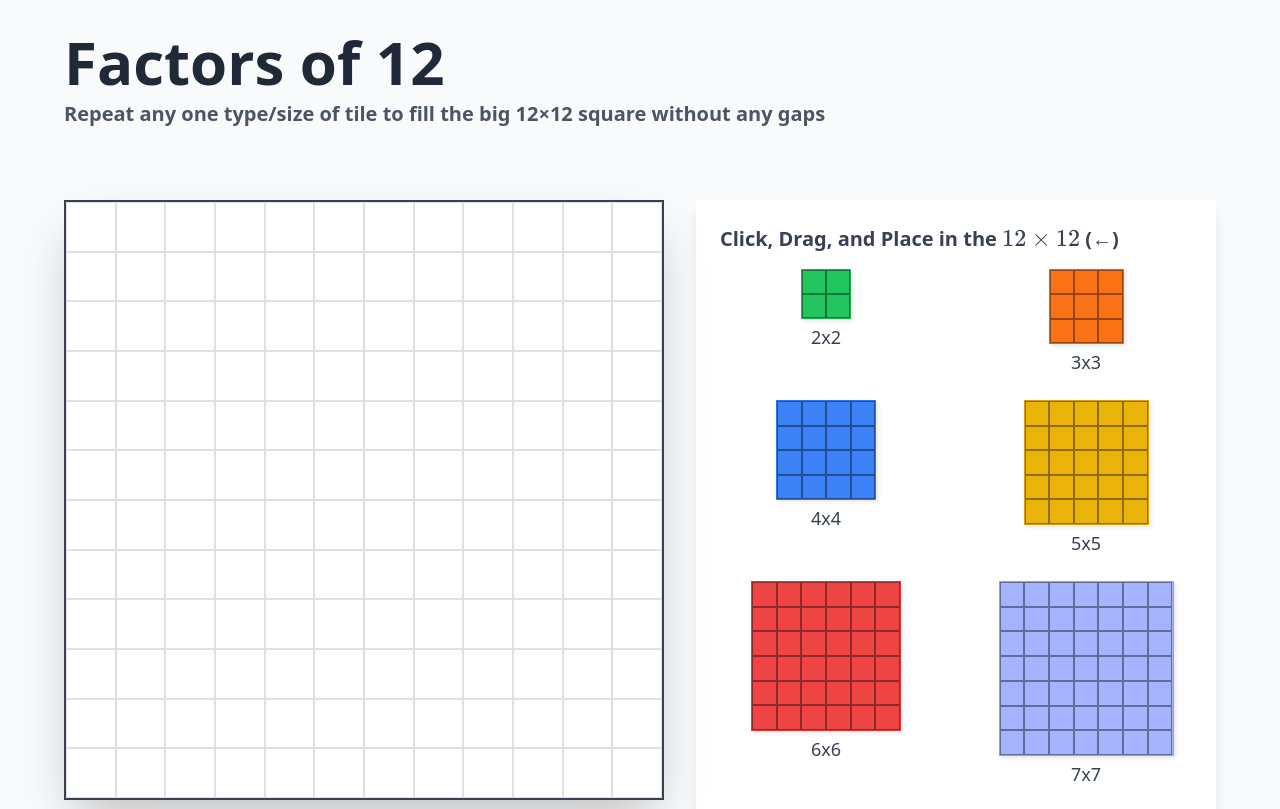
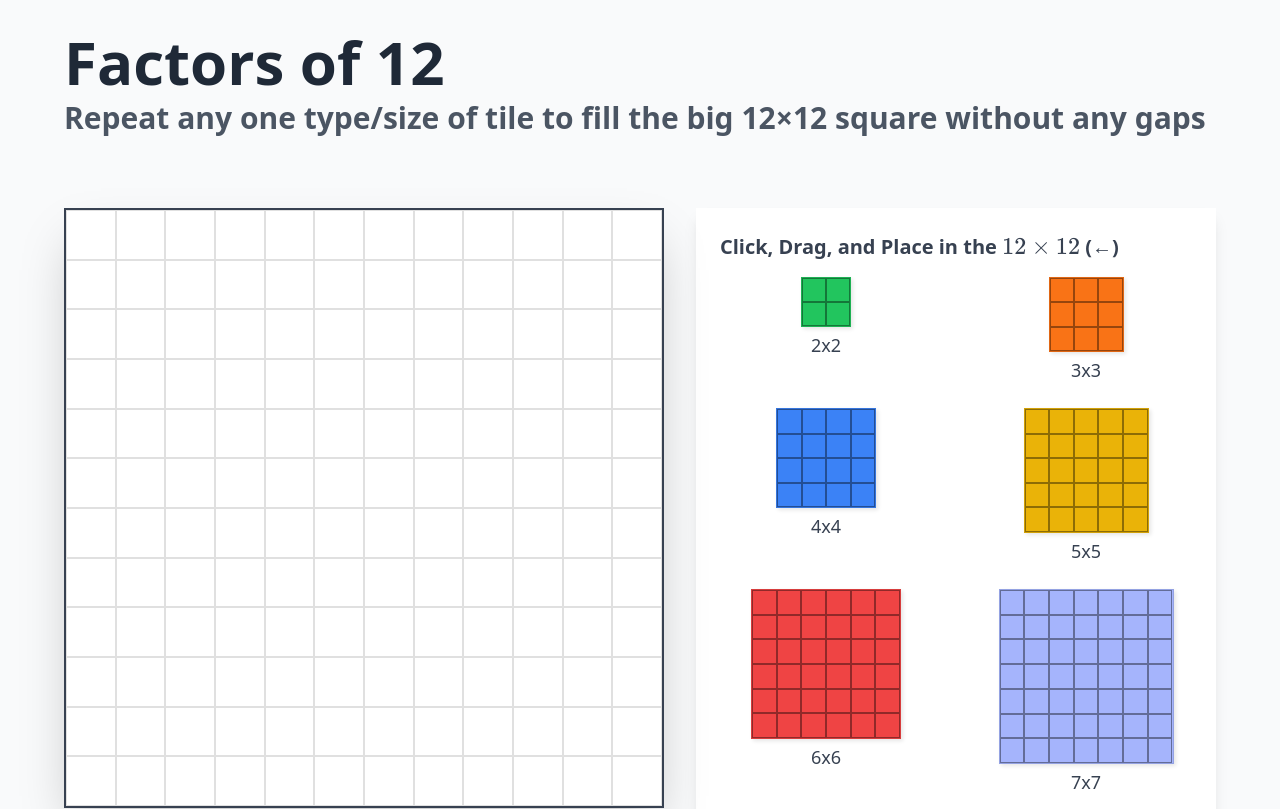
Before and after one commit to ananyamehandale/Math-activities-phone, a plain HTML site: page index.html in a window 1280 px wide. Shown: the top 809 px of the page. Drawn offline with nearby package versions, Linux system fonts and the light colour scheme.

Commit message:
mobile phone with features
Updated instruction text to use larger font size and bold styling.

```diff
--- a/index.html
+++ b/index.html
@@ -199,7 +199,7 @@
 
     <div class="max-w-6xl w-full">
         <h1 class="text-3xl sm:text-5xl lg:text-6xl font-extrabold text-gray-800 mb-2 text-center sm:text-left">Factors of 12</h1>
-        <p id="instruction-text" class="text-lg sm:text-xl text-gray-600 mb-6 font-semibold text-center sm:text-left">
+        <p id="instruction-text" class="text-lg sm:text-3xl text-gray-600 mb-6 font-bold text-center sm:text-left">
             Repeat any one type/size of tile to fill the big 12×12 square without any gaps
         </p>
 
```
